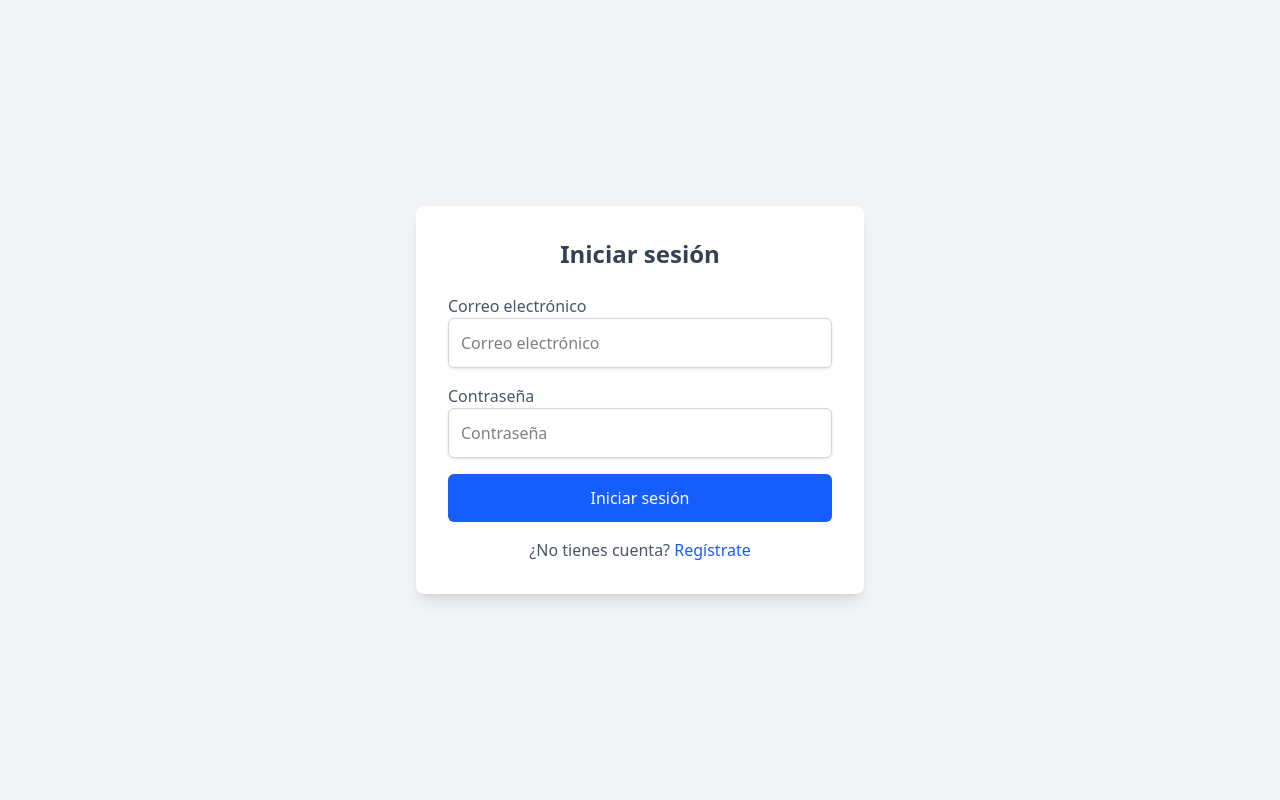
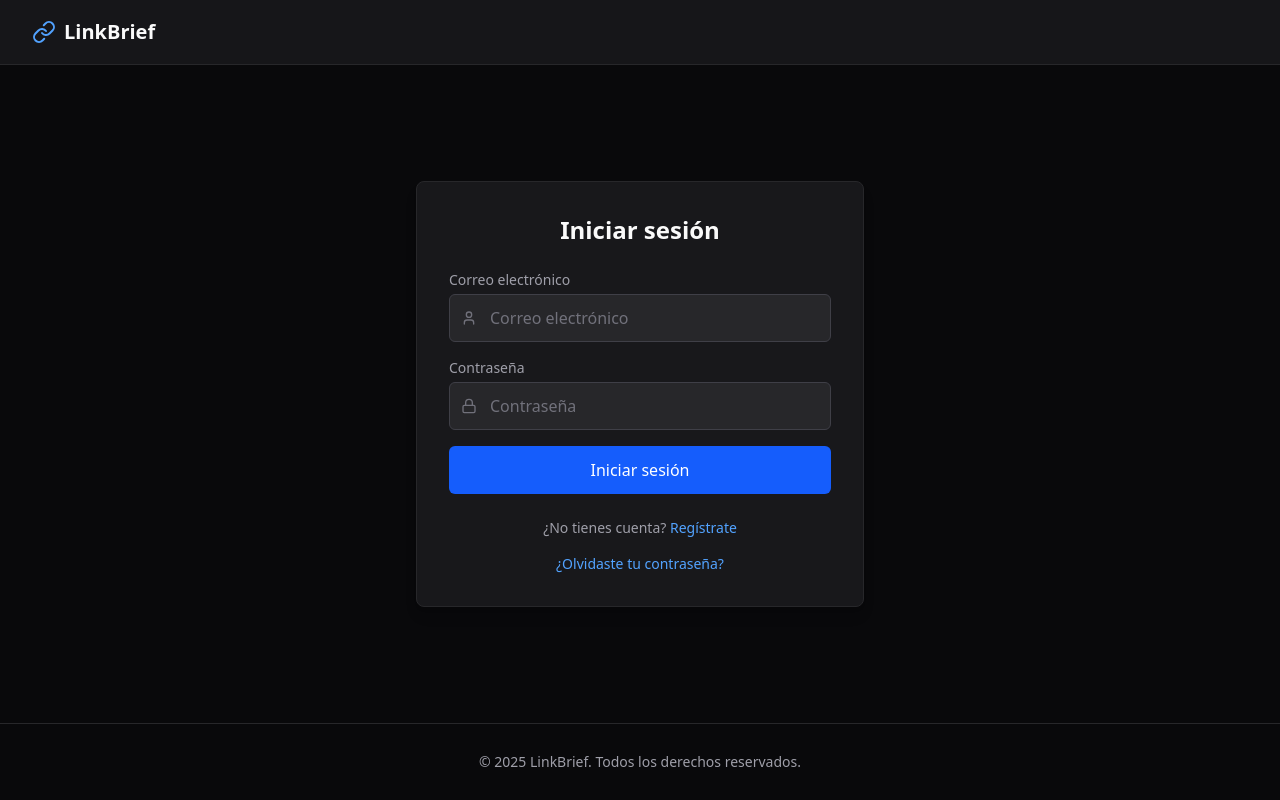
Before and after one commit to consbenjamin/url-shortener, a Next.js app: page /login in a window 1280 px wide. Built offline with nearby package versions, Linux system fonts and the light colour scheme; no server answers.

Commit message:
visual changes: register and login page

```diff
--- a/src/app/login/page.js
+++ b/src/app/login/page.js
@@ -1,44 +1,63 @@
-'use client';
+"use client"
 
-import { signInWithEmail } from "@/lib/auth";
-import { useState } from "react";
-import { useRouter } from "next/navigation";
+import { signInWithEmail } from "@/lib/auth"
+import { useState } from "react"
+import { useRouter } from "next/navigation"
+import { Link, User, Lock } from "lucide-react"
 
 export default function Login() {
-  const [email, setEmail] = useState("");
-  const [password, setPassword] = useState("");
-  const [error, setError] = useState("");
-  const [loading, setLoading] = useState(false);
-  const router = useRouter();
+  const [email, setEmail] = useState("")
+  const [password, setPassword] = useState("")
+  const [error, setError] = useState("")
+  const [loading, setLoading] = useState(false)
+  const router = useRouter()
 
   const handleSubmit = async (e) => {
-    e.preventDefault();
-    setLoading(true);
-    setError("");
+    e.preventDefault()
+    setLoading(true)
+    setError("")
 
     try {
-      const user = await signInWithEmail(email, password);
+      const user = await signInWithEmail(email, password)
       if (user) {
-        console.log('Usuario autenticado:', user);
-        // Redirigir al dashboard o página principal tras un login exitoso
-        router.push("/dashboard");
+        console.log("Usuario autenticado:", user)
+        router.push("/dashboard")
       }
     } catch (err) {
-      setError("Hubo un error al iniciar sesión.");
-      console.error(err);
+      setError("Credenciales incorrectas. Por favor, verifica tu email y contraseña.")
+      console.error(err)
     } finally {
-      setLoading(false);
+      setLoading(false)
     }
-  };
+  }
 
   return (
-    <div className="flex justify-center items-center min-h-screen bg-gray-100">
-      <div className="w-full max-w-md bg-white p-8 rounded-lg shadow-lg">
-        <h2 className="text-2xl font-semibold text-center text-gray-700 mb-6">Iniciar sesión</h2>
+    <div className="flex min-h-screen flex-col bg-zinc-950 text-zinc-50">
+      {/* Header */}
+      <header className="sticky top-0 z-50 w-full border-b border-zinc-800 bg-zinc-900/95 backdrop-blur">
+        <div className="container mx-auto px-4 sm:px-6 lg:px-8 flex h-16 items-center justify-between">
+          <div className="flex gap-2 items-center text-xl font-bold">
+            <Link className="size-6 text-blue-400" />
+            <span className="hidden sm:inline">LinkBrief</span>
+            <span className="sm:hidden">LB</span>
+          </div>
+        </div>
+      </header>
+
+      {/* Main Content */}
+      <main className="flex-1 flex items-center justify-center p-4 sm:p-6 lg:p-8">
+        <div className="w-full max-w-md rounded-lg border border-zinc-800 bg-zinc-900 p-6 sm:p-8 shadow-lg">
+          <h2 className="text-xl sm:text-2xl font-semibold text-center text-zinc-50 mb-6">Iniciar sesión</h2>
 
           <form onSubmit={handleSubmit} className="space-y-4">
             <div>
-            <label htmlFor="email" className="block text-gray-600">Correo electrónico</label>
+              <label htmlFor="email" className="block text-zinc-400 text-sm mb-1">
+                Correo electrónico
+              </label>
+              <div className="relative">
+                <div className="absolute inset-y-0 left-0 pl-3 flex items-center pointer-events-none">
+                  <User className="size-4 text-zinc-500" />
+                </div>
                 <input
                   type="email"
                   id="email"
@@ -46,12 +65,19 @@ export default function Login() {
                   value={email}
                   onChange={(e) => setEmail(e.target.value)}
                   required
-              className="w-full p-3 border border-gray-300 rounded-md shadow-sm focus:outline-none focus:ring-2 focus:ring-blue-400"
+                  className="w-full pl-10 pr-3 py-2 h-12 rounded-md border border-zinc-700 bg-zinc-800 text-zinc-50 placeholder:text-zinc-500 focus:outline-none focus:ring-2 focus:ring-blue-500 focus:ring-offset-2 focus:ring-offset-zinc-900"
                 />
+              </div>
             </div>
 
             <div>
-            <label htmlFor="password" className="block text-gray-600">Contraseña</label>
+              <label htmlFor="password" className="block text-zinc-400 text-sm mb-1">
+                Contraseña
+              </label>
+              <div className="relative">
+                <div className="absolute inset-y-0 left-0 pl-3 flex items-center pointer-events-none">
+                  <Lock className="size-4 text-zinc-500" />
+                </div>
                 <input
                   type="password"
                   id="password"
@@ -59,8 +85,9 @@ export default function Login() {
                   value={password}
                   onChange={(e) => setPassword(e.target.value)}
                   required
-              className="w-full p-3 border border-gray-300 rounded-md shadow-sm focus:outline-none focus:ring-2 focus:ring-blue-400"
+                  className="w-full pl-10 pr-3 py-2 h-12 rounded-md border border-zinc-700 bg-zinc-800 text-zinc-50 placeholder:text-zinc-500 focus:outline-none focus:ring-2 focus:ring-blue-500 focus:ring-offset-2 focus:ring-offset-zinc-900"
                 />
+              </div>
             </div>
 
             {error && <p className="text-red-500 text-sm text-center">{error}</p>}
@@ -68,17 +95,37 @@ export default function Login() {
             <button
               type="submit"
               disabled={loading}
-            className="w-full py-3 bg-blue-600 text-white rounded-md hover:bg-blue-700 transition duration-200 disabled:bg-gray-400"
+              className="w-full h-12 bg-blue-600 text-white rounded-md hover:bg-blue-700 transition duration-200 disabled:bg-zinc-700 disabled:text-zinc-400 focus:outline-none focus:ring-2 focus:ring-blue-500 focus:ring-offset-2 focus:ring-offset-zinc-900"
             >
               {loading ? "Iniciando sesión..." : "Iniciar sesión"}
             </button>
           </form>
 
-        <p className="mt-4 text-center text-gray-600">
+          <div className="mt-6 space-y-4">
+            <p className="text-center text-zinc-400 text-sm">
               ¿No tienes cuenta?{" "}
-          <a href="/register" className="text-blue-600 hover:underline">Regístrate</a>
+              <a href="/register" className="text-blue-400 hover:text-blue-300 hover:underline transition-colors">
+                Regístrate
+              </a>
+            </p>
+
+            <div className="flex items-center justify-center">
+              <a href="#" className="text-blue-400 text-sm hover:text-blue-300 hover:underline transition-colors">
+                ¿Olvidaste tu contraseña?
+              </a>
+            </div>
+          </div>
+        </div>
+      </main>
+
+      {/* Footer */}
+      <footer className="w-full border-t border-zinc-800 py-4 sm:py-6">
+        <div className="container mx-auto px-4 sm:px-6 lg:px-8 flex flex-col items-center justify-center gap-2 sm:gap-4">
+          <p className="text-center text-xs sm:text-sm leading-loose text-zinc-400">
+            © {new Date().getFullYear()} LinkBrief. Todos los derechos reservados.
           </p>
         </div>
+      </footer>
     </div>
-  );
+  )
 }
--- a/src/app/register/page.js
+++ b/src/app/register/page.js
@@ -1,44 +1,63 @@
-'use client';
+"use client"
 
-import { signUpWithEmail } from "@/lib/auth";
-import { useState } from "react";
-import { useRouter } from "next/navigation";
+import { signUpWithEmail } from "@/lib/auth"
+import { useState } from "react"
+import { useRouter } from "next/navigation"
+import { Link, User, Lock } from "lucide-react"
 
 export default function Register() {
-  const [email, setEmail] = useState("");
-  const [password, setPassword] = useState("");
-  const [error, setError] = useState("");
-  const [loading, setLoading] = useState(false);
-  const router = useRouter(); // Hook para redirigir
+  const [email, setEmail] = useState("")
+  const [password, setPassword] = useState("")
+  const [error, setError] = useState("")
+  const [loading, setLoading] = useState(false)
+  const router = useRouter()
 
   const handleSubmit = async (e) => {
-    e.preventDefault();
-    setLoading(true);
-    setError(""); // Reset error
+    e.preventDefault()
+    setLoading(true)
+    setError("")
 
     try {
-      const user = await signUpWithEmail(email, password);
+      const user = await signUpWithEmail(email, password)
       if (user) {
-        console.log('Usuario registrado:', user);
-        // Redirigir al login o dashboard tras un registro exitoso
-        router.push("/login"); // O router.push("/dashboard") si quieres llevar al dashboard
+        console.log("Usuario registrado:", user)
+        router.push("/login")
       }
     } catch (err) {
-      setError(err.message || "Hubo un error al registrar el usuario.");
-      console.error(err);
+      setError(err.message || "Hubo un error al registrar el usuario.")
+      console.error(err)
     } finally {
-      setLoading(false);
+      setLoading(false)
     }
-  };
+  }
 
   return (
-    <div className="flex justify-center items-center min-h-screen bg-gray-100">
-      <div className="w-full max-w-md bg-white p-8 rounded-lg shadow-lg">
-        <h2 className="text-2xl font-semibold text-center text-gray-700 mb-6">Crear una cuenta</h2>
+    <div className="flex min-h-screen flex-col bg-zinc-950 text-zinc-50">
+      {/* Header */}
+      <header className="sticky top-0 z-50 w-full border-b border-zinc-800 bg-zinc-900/95 backdrop-blur">
+        <div className="container mx-auto px-4 sm:px-6 lg:px-8 flex h-16 items-center justify-between">
+          <div className="flex gap-2 items-center text-xl font-bold">
+            <Link className="size-6 text-blue-400" />
+            <span className="hidden sm:inline">LinkBrief</span>
+            <span className="sm:hidden">LB</span>
+          </div>
+        </div>
+      </header>
+
+      {/* Main Content */}
+      <main className="flex-1 flex items-center justify-center p-4 sm:p-6 lg:p-8">
+        <div className="w-full max-w-md rounded-lg border border-zinc-800 bg-zinc-900 p-6 sm:p-8 shadow-lg">
+          <h2 className="text-xl sm:text-2xl font-semibold text-center text-zinc-50 mb-6">Crear una cuenta</h2>
 
           <form onSubmit={handleSubmit} className="space-y-4">
             <div>
-            <label htmlFor="email" className="block text-gray-600">Correo electrónico</label>
+              <label htmlFor="email" className="block text-zinc-400 text-sm mb-1">
+                Correo electrónico
+              </label>
+              <div className="relative">
+                <div className="absolute inset-y-0 left-0 pl-3 flex items-center pointer-events-none">
+                  <User className="size-4 text-zinc-500" />
+                </div>
                 <input
                   type="email"
                   id="email"
@@ -46,12 +65,19 @@ export default function Register() {
                   value={email}
                   onChange={(e) => setEmail(e.target.value)}
                   required
-              className="w-full p-3 border border-gray-300 rounded-md shadow-sm focus:outline-none focus:ring-2 focus:ring-blue-400"
+                  className="w-full pl-10 pr-3 py-2 h-12 rounded-md border border-zinc-700 bg-zinc-800 text-zinc-50 placeholder:text-zinc-500 focus:outline-none focus:ring-2 focus:ring-blue-500 focus:ring-offset-2 focus:ring-offset-zinc-900"
                 />
+              </div>
             </div>
 
             <div>
-            <label htmlFor="password" className="block text-gray-600">Contraseña</label>
+              <label htmlFor="password" className="block text-zinc-400 text-sm mb-1">
+                Contraseña
+              </label>
+              <div className="relative">
+                <div className="absolute inset-y-0 left-0 pl-3 flex items-center pointer-events-none">
+                  <Lock className="size-4 text-zinc-500" />
+                </div>
                 <input
                   type="password"
                   id="password"
@@ -59,8 +85,9 @@ export default function Register() {
                   value={password}
                   onChange={(e) => setPassword(e.target.value)}
                   required
-              className="w-full p-3 border border-gray-300 rounded-md shadow-sm focus:outline-none focus:ring-2 focus:ring-blue-400"
+                  className="w-full pl-10 pr-3 py-2 h-12 rounded-md border border-zinc-700 bg-zinc-800 text-zinc-50 placeholder:text-zinc-500 focus:outline-none focus:ring-2 focus:ring-blue-500 focus:ring-offset-2 focus:ring-offset-zinc-900"
                 />
+              </div>
             </div>
 
             {error && <p className="text-red-500 text-sm text-center">{error}</p>}
@@ -68,17 +95,29 @@ export default function Register() {
             <button
               type="submit"
               disabled={loading}
-            className="w-full py-3 bg-blue-600 text-white rounded-md hover:bg-blue-700 transition duration-200 disabled:bg-gray-400"
+              className="w-full h-12 bg-blue-600 text-white rounded-md hover:bg-blue-700 transition duration-200 disabled:bg-zinc-700 disabled:text-zinc-400 focus:outline-none focus:ring-2 focus:ring-blue-500 focus:ring-offset-2 focus:ring-offset-zinc-900"
             >
               {loading ? "Registrando..." : "Registrarse"}
             </button>
           </form>
 
-        <p className="mt-4 text-center text-gray-600">
+          <p className="mt-6 text-center text-zinc-400 text-sm">
             ¿Ya tienes una cuenta?{" "}
-          <a href="/login" className="text-blue-600 hover:underline">Iniciar sesión</a>
+            <a href="/login" className="text-blue-400 hover:text-blue-300 hover:underline transition-colors">
+              Iniciar sesión
+            </a>
           </p>
         </div>
+      </main>
+
+      {/* Footer */}
+      <footer className="w-full border-t border-zinc-800 py-4 sm:py-6">
+        <div className="container mx-auto px-4 sm:px-6 lg:px-8 flex flex-col items-center justify-center gap-2 sm:gap-4">
+          <p className="text-center text-xs sm:text-sm leading-loose text-zinc-400">
+            © {new Date().getFullYear()} LinkBrief. Todos los derechos reservados.
+          </p>
         </div>
-  );
+      </footer>
+    </div>
+  )
 }
--- a/src/lib/url.js
+++ b/src/lib/url.js
@@ -34,16 +34,13 @@ export async function fetchRecentURLs(userId) {
   const { data, error } = await supabase
     .from('short_urls')
     .select('id, original_url, short_code, created_at')
-    .eq('user_id', userId)  // 🔥 Filtra por usuario autenticado
-    .order('created_at', { ascending: false }) // 🔥 Ordenar por fecha de creación
-    .limit(5); // Limita a las últimas 5 URLs
+    .eq('user_id', userId)
+    .order('created_at', { ascending: false })
+    .limit(5);
 
   if (error) {
     console.error('Error al obtener URLs:', error);
     return [];
   }
-
-  console.log('URLs obtenidas:', data); // 🔥 Debugging
-
   return data;
 }
```
Lines whose indentation alone changed are shown as unchanged.
